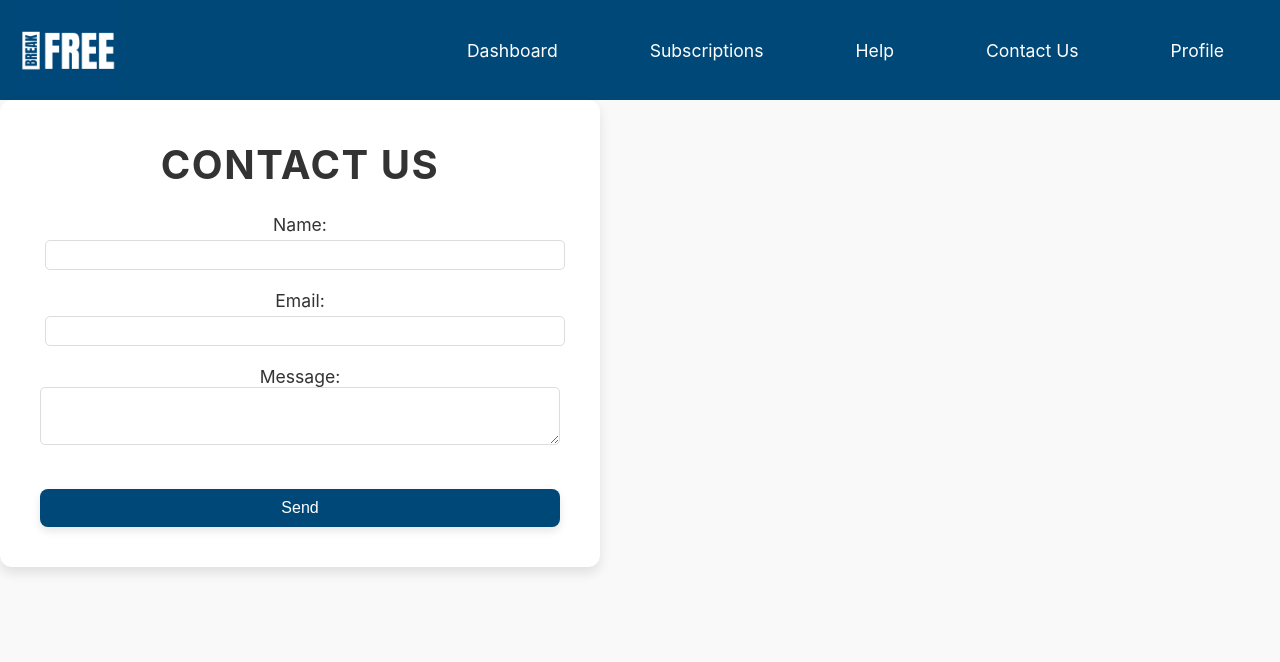
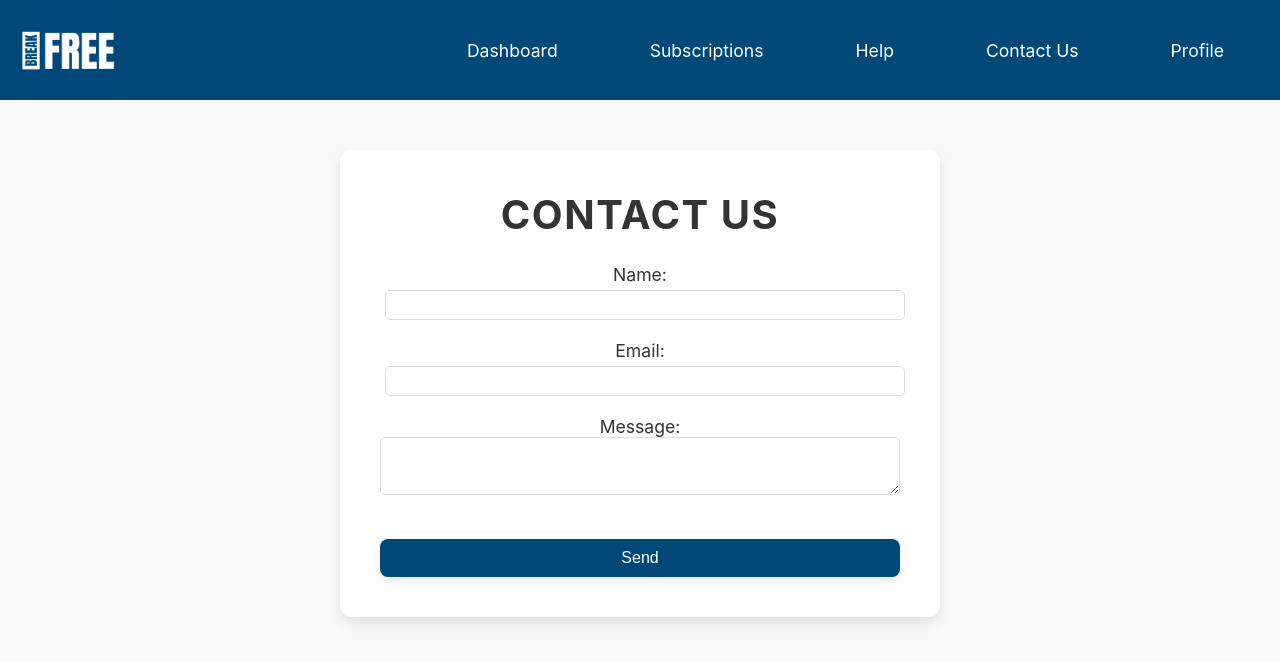
Before and after one commit to iSkewb/BreakFree, a React (Create React App) app in the folder predictive-subscription-tool/: page /contact-us in a window 1280 px wide. Shown: the top 662 px of the page. Built offline with nearby package versions, Linux system fonts and the light colour scheme.

Commit message:
fixed contact us box

```diff
--- a/predictive-subscription-tool/src/pages/ContactUs.css
+++ b/predictive-subscription-tool/src/pages/ContactUs.css
@@ -27,12 +27,9 @@ html, body {
     justify-content: center;
     transition: transform 0.3s ease, box-shadow 0.3s ease;
     position: relative; /* Ensures independent positioning */
+    margin: 50px auto 0 auto; /* Shifts the container 50px down and centers it */
 }
 
-.contact-us-container:hover {
-    transform: translateY(-10px);
-    box-shadow: 0 12px 24px rgba(0, 0, 0, 0.2);
-}
 
 /* Heading */
 h2 {
--- a/predictive-subscription-tool/src/pages/ContactUs.js
+++ b/predictive-subscription-tool/src/pages/ContactUs.js
@@ -59,7 +59,7 @@ const ContactUs = () => {
               value={formData.message}
               onChange={handleChange}
               required
-          ></textarea>
+            />
           </div>
           <button type="submit">Send</button>
         </form>
```
Lines whose indentation alone changed are shown as unchanged.
